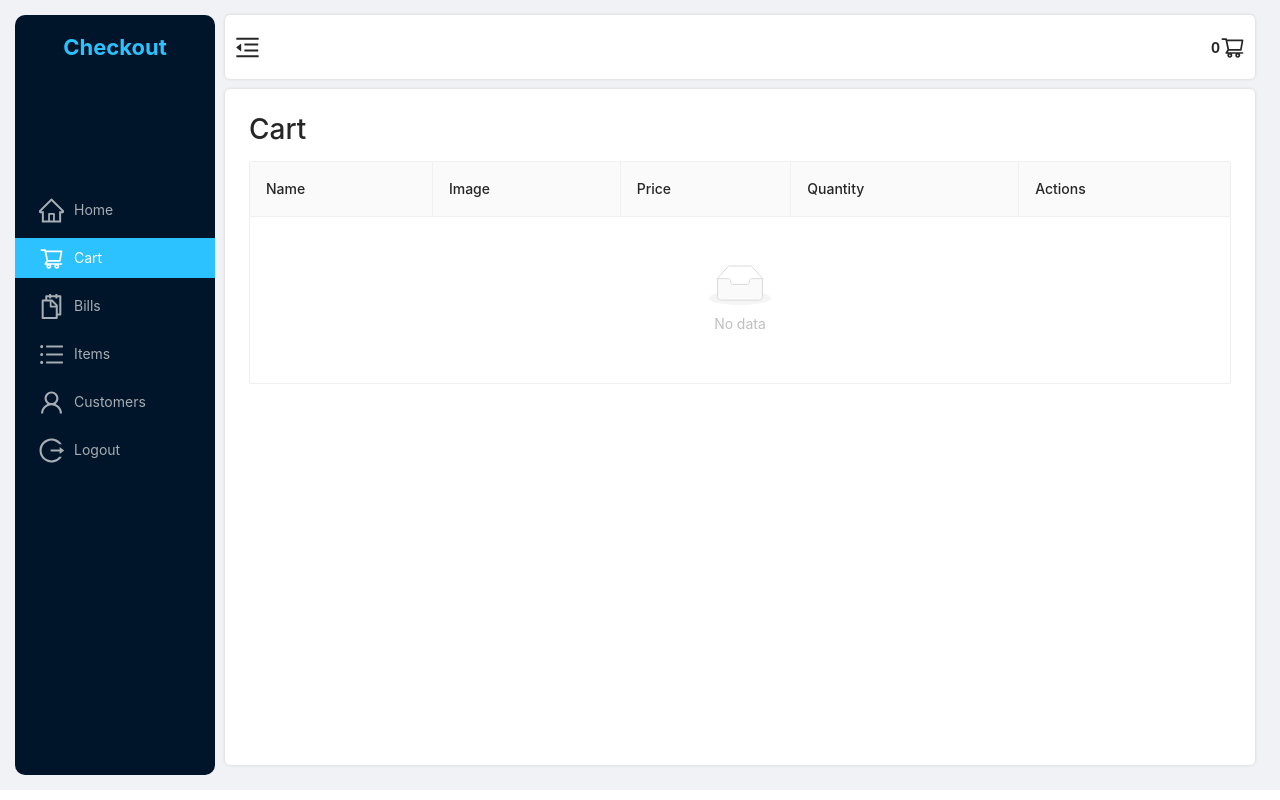
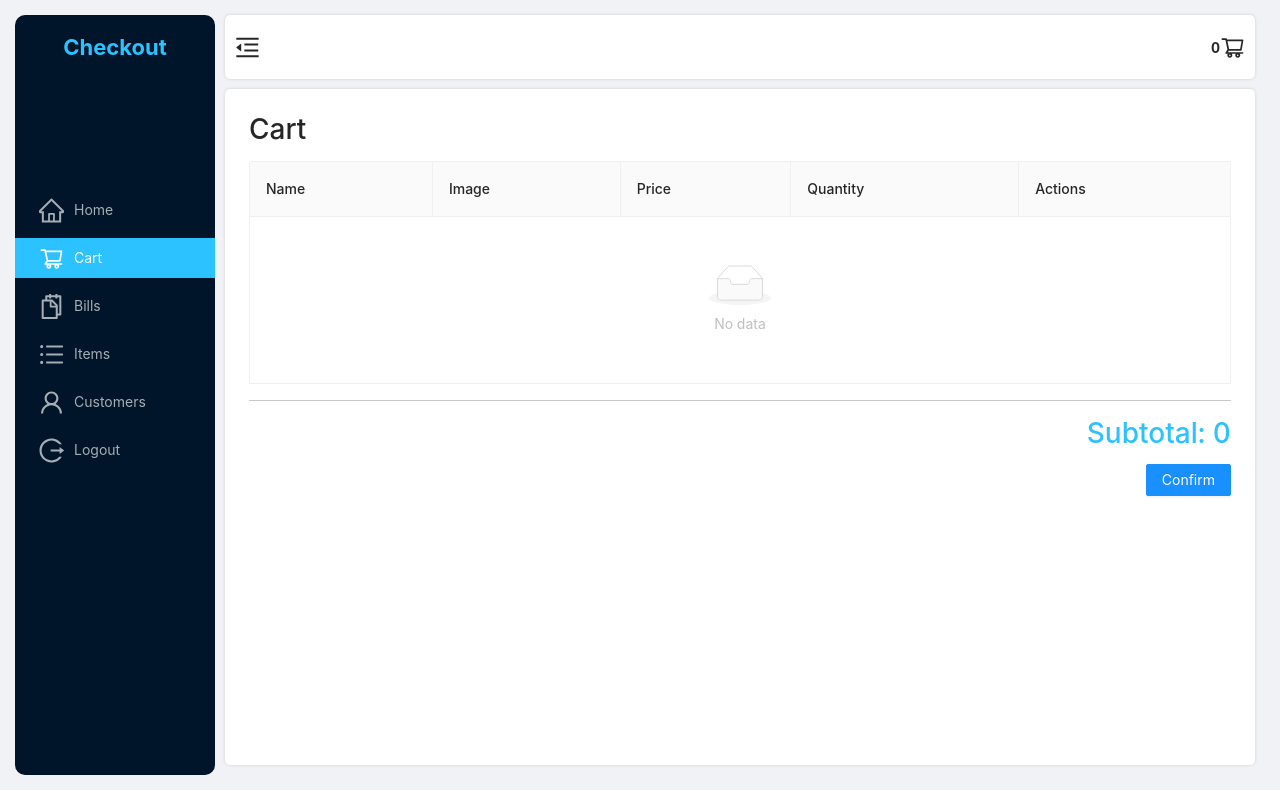
Before and after one commit to jsfinesse/Checkout, a React (Create React App) app in the folder checkout-client/: page /cart in a window 1280 px wide. Built offline with nearby package versions, Linux system fonts and the light colour scheme; sample sign-in values are in the browser's storage.

Commit message:
Added bill modal and calculate bill functions

```diff
--- a/checkout-client/src/App.js
+++ b/checkout-client/src/App.js
@@ -1,6 +1,7 @@
 import React from "react";
 import "antd/dist/antd.min.css";
 import { BrowserRouter, Routes, Route, Navigate } from "react-router-dom";
+
 import Homepage from "./pages/Homepage";
 import Items from "./pages/Items";
 import CartPage from "./pages/CartPage";
--- a/checkout-client/src/components/DefaultLayout.js
+++ b/checkout-client/src/components/DefaultLayout.js
@@ -10,9 +10,10 @@ import {
     LogoutOutlined,
     ShoppingCartOutlined,
 } from "@ant-design/icons";
-import "../resources/layout.css";
 import { Link, useNavigate } from "react-router-dom";
 import { useSelector } from "react-redux";
+
+import "../resources/layout.css";
 
 const { Header, Sider, Content } = Layout;
 
--- a/checkout-client/src/pages/CartPage.js
+++ b/checkout-client/src/pages/CartPage.js
@@ -1,6 +1,6 @@
-import React from "react";
+import React, { useState, useEffect } from "react";
 import { useDispatch, useSelector } from "react-redux";
-import { Table } from "antd";
+import { Table, Button, Modal, Form, Input, Select, message } from "antd";
 import {
     DeleteOutlined,
     PlusCircleOutlined,
@@ -11,6 +11,8 @@ import DefaultLayout from "../components/DefaultLayout";
 
 function CartPage() {
     const { cartItems } = useSelector((state) => state.rootReducer);
+    const [subTotal, setSubTotal] = useState(0);
+    const [billChargeModal, setBillChargeModal] = useState(false);
     const dispatch = useDispatch();
 
     const increaseQuantity = (record) => {
@@ -75,10 +77,73 @@ function CartPage() {
         },
     ];
 
+    useEffect(() => {
+        let temp = 0;
+        cartItems.forEach((item) => {
+            temp += item.price * item.quantity;
+        });
+        setSubTotal(temp);
+    }, [cartItems]);
+
+    const onFinish = (values) => {
+        const requestObject = {
+            ...values,
+            subTotal,
+            cartItems,
+            tax: Number((subTotal / 20).toFixed(2)),
+            total: Number((subTotal + subTotal / 20).toFixed(2)),
+            userId: JSON.parse(localStorage.getItem("checkout-user"))._id,
+        };
+
+        console.log(requestObject);
+    };
+
     return (
         <DefaultLayout>
             <h3>Cart</h3>
             <Table columns={columns} dataSource={cartItems} bordered />
+            <hr />
+            <div className="d-flex justify-content-end flex-column align-items-end">
+                <div className="subtotal">
+                    <h3>Subtotal: {subTotal}</h3>
+                </div>
+
+                <Button type="primary" onClick={() => setBillChargeModal(true)}>
+                    Confirm
+                </Button>
+            </div>
+
+            <Modal
+                title="Checkout"
+                visible={billChargeModal}
+                footer={false}
+                onCancel={() => setBillChargeModal(false)}
+            >
+                <Form layout="vertical" onFinish={onFinish}>
+                    <Form.Item name="paymentMode" label="Payment Mode">
+                        <Select>
+                            <Select.Option value="cash">Cash</Select.Option>
+                            <Select.Option value="upi">UPI</Select.Option>
+                            <Select.Option value="card">
+                                Credit/Debit Card
+                            </Select.Option>
+                        </Select>
+                    </Form.Item>
+
+                    <div className="bill-amount">
+                        <h5>Subtotal: {subTotal}</h5>
+                        <h5>Tax: {(subTotal / 20).toFixed(2)}</h5>
+                        <hr />
+                        <h3>Total: {(subTotal + subTotal / 20).toFixed(2)}</h3>
+                    </div>
+
+                    <div className="d-flex justify-content-end">
+                        <Button htmlType="submit" type="primary">
+                            Checkout
+                        </Button>
+                    </div>
+                </Form>
+            </Modal>
         </DefaultLayout>
     );
 }
--- a/checkout-client/src/resources/item.css
+++ b/checkout-client/src/resources/item.css
@@ -55,3 +55,7 @@ input:focus {
 .selected-category {
     border: 3px solid #2bc2ff;
 }
+
+.subtotal h3 {
+    color: #2bc2ff;
+}
```
